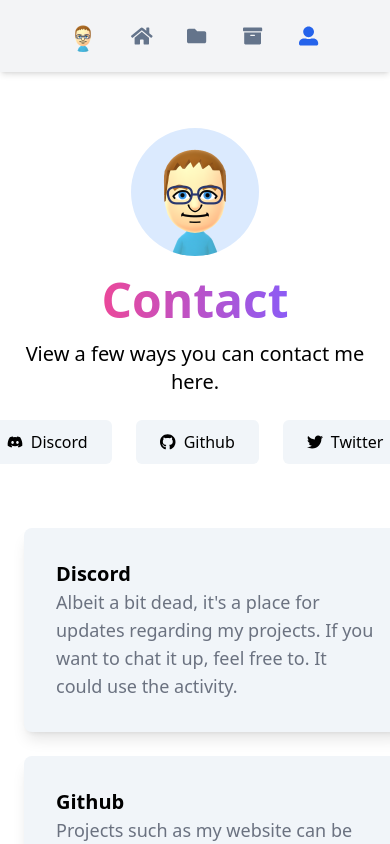
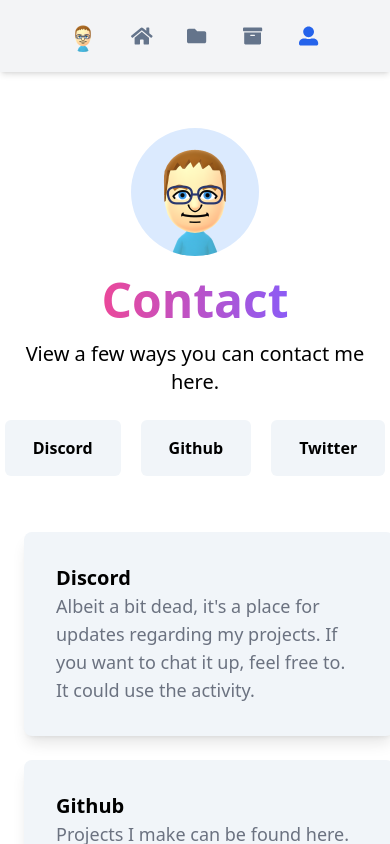
Before and after one commit to Korfi8267/Interstate, a Vue app: page /contact in a window 390 px wide. Built offline with nearby package versions, Linux system fonts and the light colour scheme.

Commit message:
add mobile-friendly buttons / adjust box sizing

```diff
--- a/src/views/Contact.vue
+++ b/src/views/Contact.vue
@@ -11,45 +11,45 @@
 </div><br/>
 
 <div class="flex justify-center items-center flex-wrap space-x-2">
-  <div class="flex justify-center gap-6">
-    <a href="https://discord.gg/WXcdtQK" type="button" data-mdb-ripple="true" data-mdb-ripple-color="light" class="px-6 py-2.5 mb-2 transition ease-in-out delay-50 hover:scale-105 rounded-md hover:shadow-lg text-black dark:text-white hover:text-blue-400 bg-slate-100 dark:bg-slate-700 hover:bg-slate-200 dark:hover:bg-slate-600 items-center flex">
-  <svg xmlns="http://www.w3.org/2000/svg" viewBox="0 0 640 512" class="w-4 h-4 mr-2">
+  <div class="flex justify-center gap-5 sm:gap-6">
+    <a href="https://discord.gg/WXcdtQK" type="button" data-mdb-ripple="true" data-mdb-ripple-color="light" class="px-7 py-4 sm:px-6 sm:py-2.5 transition ease-in-out delay-50 hover:scale-105 rounded-md hover:shadow-lg text-black dark:text-white hover:text-blue-400 bg-slate-100 dark:bg-slate-700 hover:bg-slate-200 dark:hover:bg-slate-600 items-center flex">
+  <svg xmlns="http://www.w3.org/2000/svg" viewBox="0 0 640 512" class="w-7 h-7 sm:w-5 sm:h-5 sm:mr-2 hidden sm:block">
     <path fill="currentColor" d="M524.531,69.836a1.5,1.5,0,0,0-.764-.7A485.065,485.065,0,0,0,404.081,32.03a1.816,1.816,0,0,0-1.923.91,337.461,337.461,0,0,0-14.9,30.6,447.848,447.848,0,0,0-134.426,0,309.541,309.541,0,0,0-15.135-30.6,1.89,1.89,0,0,0-1.924-.91A483.689,483.689,0,0,0,116.085,69.137a1.712,1.712,0,0,0-.788.676C39.068,183.651,18.186,294.69,28.43,404.354a2.016,2.016,0,0,0,.765,1.375A487.666,487.666,0,0,0,176.02,479.918a1.9,1.9,0,0,0,2.063-.676A348.2,348.2,0,0,0,208.12,430.4a1.86,1.86,0,0,0-1.019-2.588,321.173,321.173,0,0,1-45.868-21.853,1.885,1.885,0,0,1-.185-3.126c3.082-2.309,6.166-4.711,9.109-7.137a1.819,1.819,0,0,1,1.9-.256c96.229,43.917,200.41,43.917,295.5,0a1.812,1.812,0,0,1,1.924.233c2.944,2.426,6.027,4.851,9.132,7.16a1.884,1.884,0,0,1-.162,3.126,301.407,301.407,0,0,1-45.89,21.83,1.875,1.875,0,0,0-1,2.611,391.055,391.055,0,0,0,30.014,48.815,1.864,1.864,0,0,0,2.063.7A486.048,486.048,0,0,0,610.7,405.729a1.882,1.882,0,0,0,.765-1.352C623.729,277.594,590.933,167.465,524.531,69.836ZM222.491,337.58c-28.972,0-52.844-26.587-52.844-59.239S193.056,219.1,222.491,219.1c29.665,0,53.306,26.82,52.843,59.239C275.334,310.993,251.924,337.58,222.491,337.58Zm195.38,0c-28.971,0-52.843-26.587-52.843-59.239S388.437,219.1,417.871,219.1c29.667,0,53.307,26.82,52.844,59.239C470.715,310.993,447.538,337.58,417.871,337.58Z"/>
   </svg>
-  Discord
+  <div class="font-semibold sm:font-medium">Discord</div>
     </a>
 
-    <a href="https://github.com/Korfi8267" type="button" data-mdb-ripple="true" data-mdb-ripple-color="light" class="px-6 py-2.5 mb-2 transition ease-in-out delay-50 hover:scale-105 rounded-md hover:shadow-lg text-black dark:text-white hover:text-slate-700 dark:hover:text-slate-400 bg-slate-100 dark:bg-slate-700 hover:bg-slate-200 dark:hover:bg-slate-600 items-center flex">
-  <svg xmlns="http://www.w3.org/2000/svg" viewBox="0 0 512 512" class="w-4 h-4 mr-2">
+    <a href="https://github.com/Korfi8267" type="button" data-mdb-ripple="true" data-mdb-ripple-color="light" class="px-7 py-4 sm:px-6 sm:py-2.5 transition ease-in-out delay-50 hover:scale-105 rounded-md hover:shadow-lg text-black dark:text-white hover:text-slate-700 dark:hover:text-slate-400 bg-slate-100 dark:bg-slate-700 hover:bg-slate-200 dark:hover:bg-slate-600 items-center flex">
+  <svg xmlns="http://www.w3.org/2000/svg" viewBox="0 0 512 512" class="w-7 h-7 sm:w-5 sm:h-5 sm:mr-2 hidden sm:block">
     <path fill="currentColor" d="M165.9 397.4c0 2-2.3 3.6-5.2 3.6-3.3.3-5.6-1.3-5.6-3.6 0-2 2.3-3.6 5.2-3.6 3-.3 5.6 1.3 5.6 3.6zm-31.1-4.5c-.7 2 1.3 4.3 4.3 4.9 2.6 1 5.6 0 6.2-2s-1.3-4.3-4.3-5.2c-2.6-.7-5.5.3-6.2 2.3zm44.2-1.7c-2.9.7-4.9 2.6-4.6 4.9.3 2 2.9 3.3 5.9 2.6 2.9-.7 4.9-2.6 4.6-4.6-.3-1.9-3-3.2-5.9-2.9zM244.8 8C106.1 8 0 113.3 0 252c0 110.9 69.8 205.8 169.5 239.2 12.8 2.3 17.3-5.6 17.3-12.1 0-6.2-.3-40.4-.3-61.4 0 0-70 15-84.7-29.8 0 0-11.4-29.1-27.8-36.6 0 0-22.9-15.7 1.6-15.4 0 0 24.9 2 38.6 25.8 21.9 38.6 58.6 27.5 72.9 20.9 2.3-16 8.8-27.1 16-33.7-55.9-6.2-112.3-14.3-112.3-110.5 0-27.5 7.6-41.3 23.6-58.9-2.6-6.5-11.1-33.3 2.6-67.9 20.9-6.5 69 27 69 27 20-5.6 41.5-8.5 62.8-8.5s42.8 2.9 62.8 8.5c0 0 48.1-33.6 69-27 13.7 34.7 5.2 61.4 2.6 67.9 16 17.7 25.8 31.5 25.8 58.9 0 96.5-58.9 104.2-114.8 110.5 9.2 7.9 17 22.9 17 46.4 0 33.7-.3 75.4-.3 83.6 0 6.5 4.6 14.4 17.3 12.1C428.2 457.8 496 362.9 496 252 496 113.3 383.5 8 244.8 8zM97.2 352.9c-1.3 1-1 3.3.7 5.2 1.6 1.6 3.9 2.3 5.2 1 1.3-1 1-3.3-.7-5.2-1.6-1.6-3.9-2.3-5.2-1zm-10.8-8.1c-.7 1.3.3 2.9 2.3 3.9 1.6 1 3.6.7 4.3-.7.7-1.3-.3-2.9-2.3-3.9-2-.6-3.6-.3-4.3.7zm32.4 35.6c-1.6 1.3-1 4.3 1.3 6.2 2.3 2.3 5.2 2.6 6.5 1 1.3-1.3.7-4.3-1.3-6.2-2.2-2.3-5.2-2.6-6.5-1zm-11.4-14.7c-1.6 1-1.6 3.6 0 5.9 1.6 2.3 4.3 3.3 5.6 2.3 1.6-1.3 1.6-3.9 0-6.2-1.4-2.3-4-3.3-5.6-2z"/>
   </svg>
-  Github
+  <div class="font-semibold sm:font-medium">Github</div>
     </a>
 
-    <a href="https://twitter.com/Korfi8267" type="button" class="px-6 py-2.5 mb-2 transition ease-in-out delay-50 hover:scale-105 rounded-md hover:shadow-lg text-black dark:text-white hover:text-blue-500 bg-slate-100 dark:bg-slate-700 hover:bg-slate-200 dark:hover:bg-slate-600 items-center flex">
-    <svg xmlns="http://www.w3.org/2000/svg" viewBox="0 0 512 512" class="w-4 h-4 mr-2">
+    <a href="https://twitter.com/Korfi8267" type="button" data-mdb-ripple="true" data-mdb-ripple-color="light" class="px-7 py-4 sm:px-6 sm:py-2.5 transition ease-in-out delay-50 hover:scale-105 rounded-md hover:shadow-lg text-black dark:text-white hover:text-blue-500 bg-slate-100 dark:bg-slate-700 hover:bg-slate-200 dark:hover:bg-slate-600 items-center flex">
+    <svg xmlns="http://www.w3.org/2000/svg" viewBox="0 0 512 512" class="w-7 h-7 sm:w-5 sm:h-5 sm:mr-2 hidden sm:block">
       <path fill="currentColor" d="M459.37 151.716c.325 4.548.325 9.097.325 13.645 0 138.72-105.583 298.558-298.558 298.558-59.452 0-114.68-17.219-161.137-47.106 8.447.974 16.568 1.299 25.34 1.299 49.055 0 94.213-16.568 130.274-44.832-46.132-.975-84.792-31.188-98.112-72.772 6.498.974 12.995 1.624 19.818 1.624 9.421 0 18.843-1.3 27.614-3.573-48.081-9.747-84.143-51.98-84.143-102.985v-1.299c13.969 7.797 30.214 12.67 47.431 13.319-28.264-18.843-46.781-51.005-46.781-87.391 0-19.492 5.197-37.36 14.294-52.954 51.655 63.675 129.3 105.258 216.365 109.807-1.624-7.797-2.599-15.918-2.599-24.04 0-57.828 46.782-104.934 104.934-104.934 30.213 0 57.502 12.67 76.67 33.137 23.715-4.548 46.456-13.32 66.599-25.34-7.798 24.366-24.366 44.833-46.132 57.827 21.117-2.273 41.584-8.122 60.426-16.243-14.292 20.791-32.161 39.308-52.628 54.253z"/>
     </svg>
-    Twitter
+    <div class="font-semibold sm:font-medium">Twitter</div>
     </a>
 
   </div>
 </div>
 <div class="my-14"></div>
-<div class="justify-center px-6 flex flex-col items-center xl:flex-row flex-wrap gap-6">
-  <div class="box-border h-50 w-96 rounded-lg shadow-lg bg-slate-100 dark:bg-slate-800 p-8 overflow-auto">
+<div class="justify-center px-6 flex items-center flex-col md:flex-row flex-wrap gap-6">
+  <div class="box-border h-50 w-[370px] md:w-[330px] xl:w-[370px] rounded-lg shadow-lg bg-slate-100 dark:bg-slate-800 p-8 overflow-auto">
     <span class="inline-block font-semibold text-black dark:text-white text-xl align-middle">Discord</span><br/>
     <span class="inline-block font-regular text-gray-500 dark:text-gray-400 text-lg">Albeit a bit dead, it's a place for updates regarding my projects. If you want to chat it up, feel free to. It could use the activity.</span>
   </div>
 
-  <div class="box-border h-50 w-96 rounded-lg shadow-lg bg-slate-100 dark:bg-slate-800 p-8 overflow-auto">
+  <div class="box-border h-50 w-[370px] md:w-[330px] xl:w-[370px] rounded-lg shadow-lg bg-slate-100 dark:bg-slate-800 p-8 overflow-auto">
     <span class="inline-block font-semibold text-black dark:text-white text-xl align-middle">Github</span><br/>
-    <span class="inline-block font-regular text-gray-500 dark:text-gray-400 text-lg">Projects such as my website can be found here. I regularly-ish update it, so if you have an issue go here and create one for me to check out.</span>
+    <span class="inline-block font-regular text-gray-500 dark:text-gray-400 text-lg">Projects I make can be found here. If you have an issue or suggestion for this website or another project, go here.</span>
   </div>
 
-  <div class="box-border h-50 w-96 rounded-lg shadow-lg bg-slate-100 dark:bg-slate-800 p-8">
+  <div class="box-border h-50 w-[370px] md:w-[684px] xl:w-[370px] rounded-lg shadow-lg bg-slate-100 dark:bg-slate-800 p-8">
     <span class="inline-block font-semibold text-black dark:text-white text-xl align-middle">Twitter</span><br/>
-    <span class="inline-block font-regular text-gray-500 dark:text-gray-400 text-lg">My twitter is primarily a personal account. Every now and then I do show off things I'm working on. Don't expect too many project-related tweets here.</span>
+    <span class="inline-block font-regular text-gray-500 dark:text-gray-400 text-lg">My twitter is mainly a personal account. Don't expect anything to be announced here. However, if needed, you can contact me here.</span>
   </div>
 </div>
 
@@ -57,7 +57,7 @@
 <div class="justify-center px-6 flex flex-col items-center xl:flex-row flex-wrap gap-6">
   <div class="box-border p-8 overflow-auto">
     <span class="inline-block font-medium text-gray-600 dark:text-white text-lg align-middle">Psst...</span><br/>
-    <span class="inline-block font-regular text-gray-400 dark:text-gray-400 text-md">I'm an affiliate member of M.B.S. If you want to join, click <a href="https://www.google.com" class="text-blue-500">here</a>.</span>
+    <span class="inline-block font-light text-gray-400 dark:text-gray-400 text-md">I'm an affiliate member of M.B.S. If you want to join, click <a href="https://www.google.com" class="text-blue-500">here</a>.</span>
   </div>
 </div>
 
```
